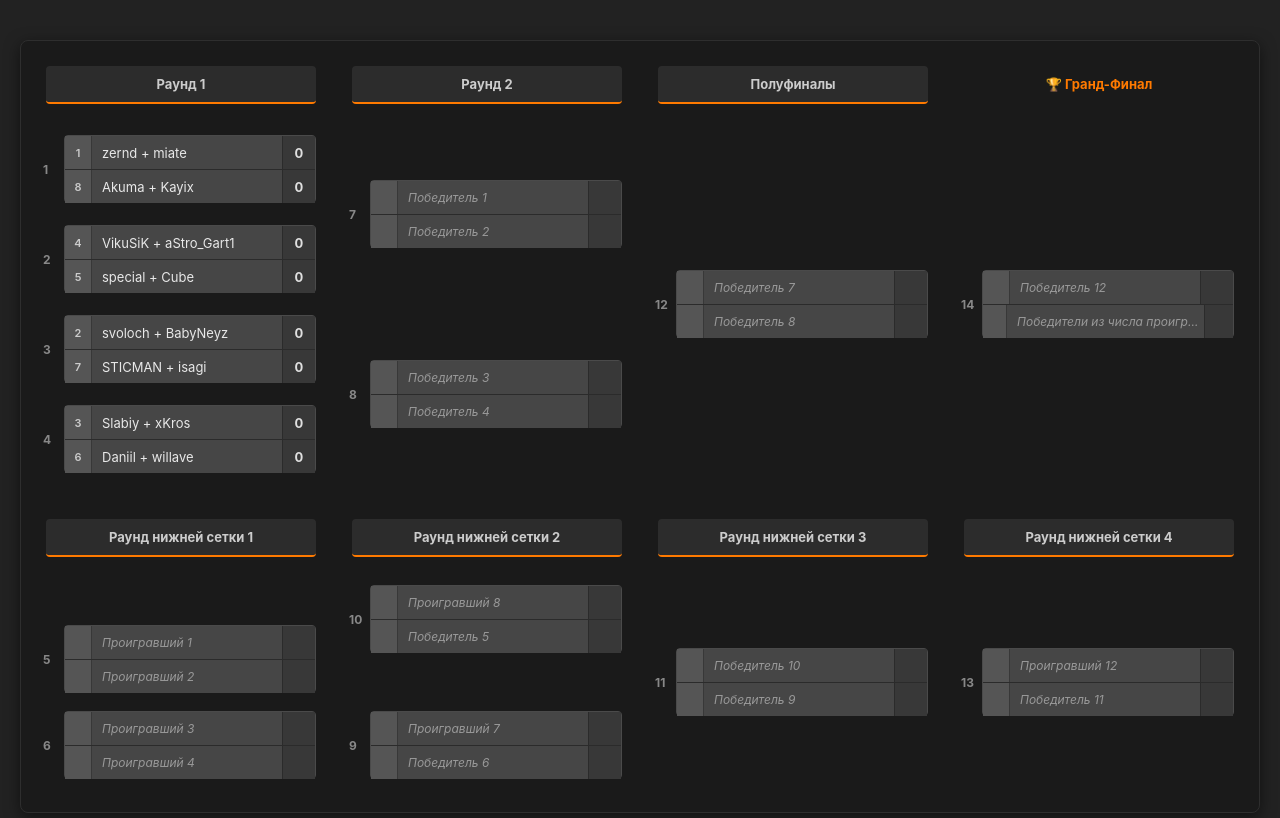
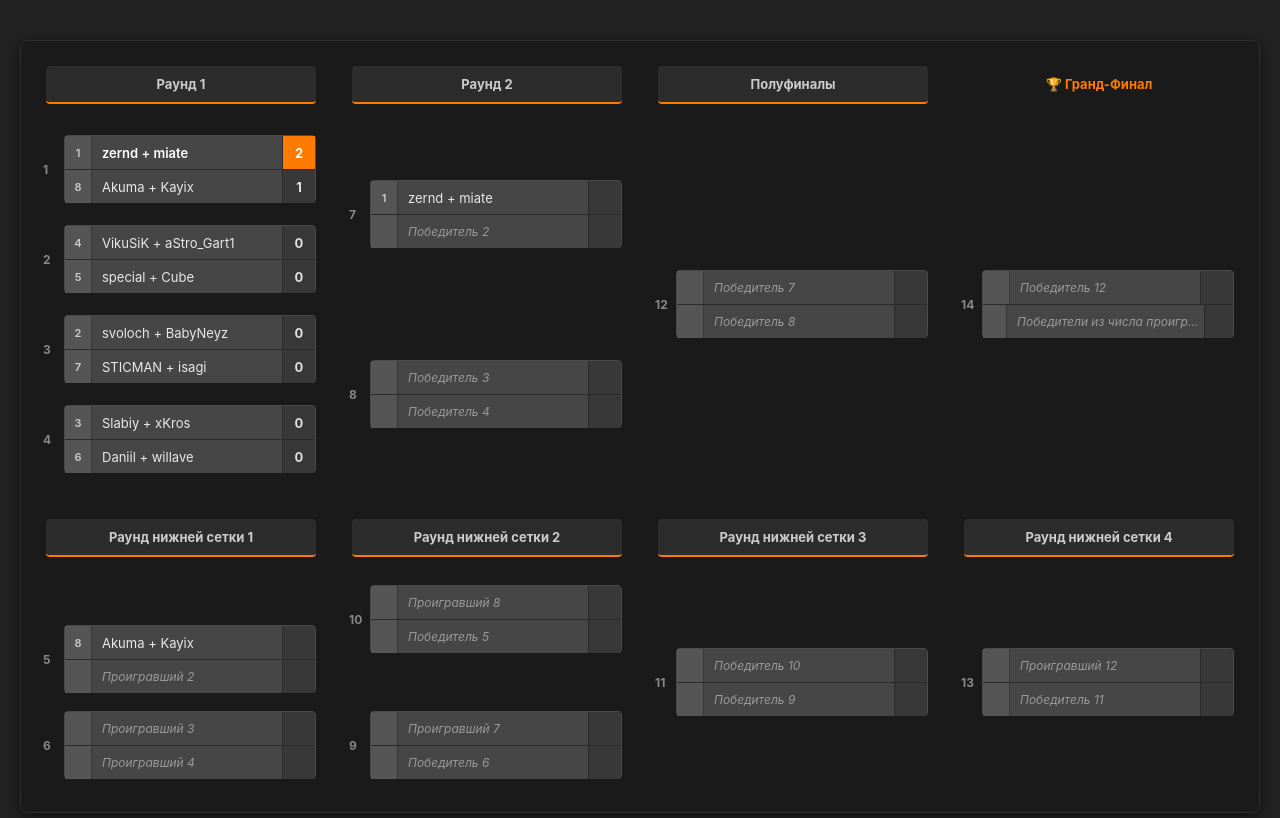
Before and after one commit to sticman192/turnir, a plain HTML site: page index.html in a window 1280 px wide. Drawn offline with Linux system fonts and the light colour scheme.

Commit message:
Update index.html

```diff
--- a/index.html
+++ b/index.html
@@ -340,7 +340,7 @@
     <!-- ЛОГИКА ТУРНИРНОЙ СЕТКИ -->
     <script>
         const bracketData = {
-            "m1": { id: 1, container: "upper-r1", s1: 1, team1: "zernd + miate", score1: 0, s2: 8, team2: "Akuma + Kayix", score2: 0, images: [] },
+            "m1": { id: 1, container: "upper-r1", s1: 1, team1: "zernd + miate", score1: 2, s2: 8, team2: "Akuma + Kayix", score2: 1, images: [] },
             "m2": { id: 2, container: "upper-r1", s1: 4, team1: "VikuSiK + aStro_Gart1", score1: 0, s2: 5, team2: "special + Cube", score2: 0, images: [] },
             "m3": { id: 3, container: "upper-r1", s1: 2, team1: "svoloch + BabyNeyz", score1: 0, s2: 7, team2: "STICMAN + isagi", score2: 0, images: [] },
             "m4": { id: 4, container: "upper-r1", s1: 3, team1: "Slabiy + xKros", score1: 0, s2: 6, team2: "Daniil + willave", score2: 0, images: [] },
```
